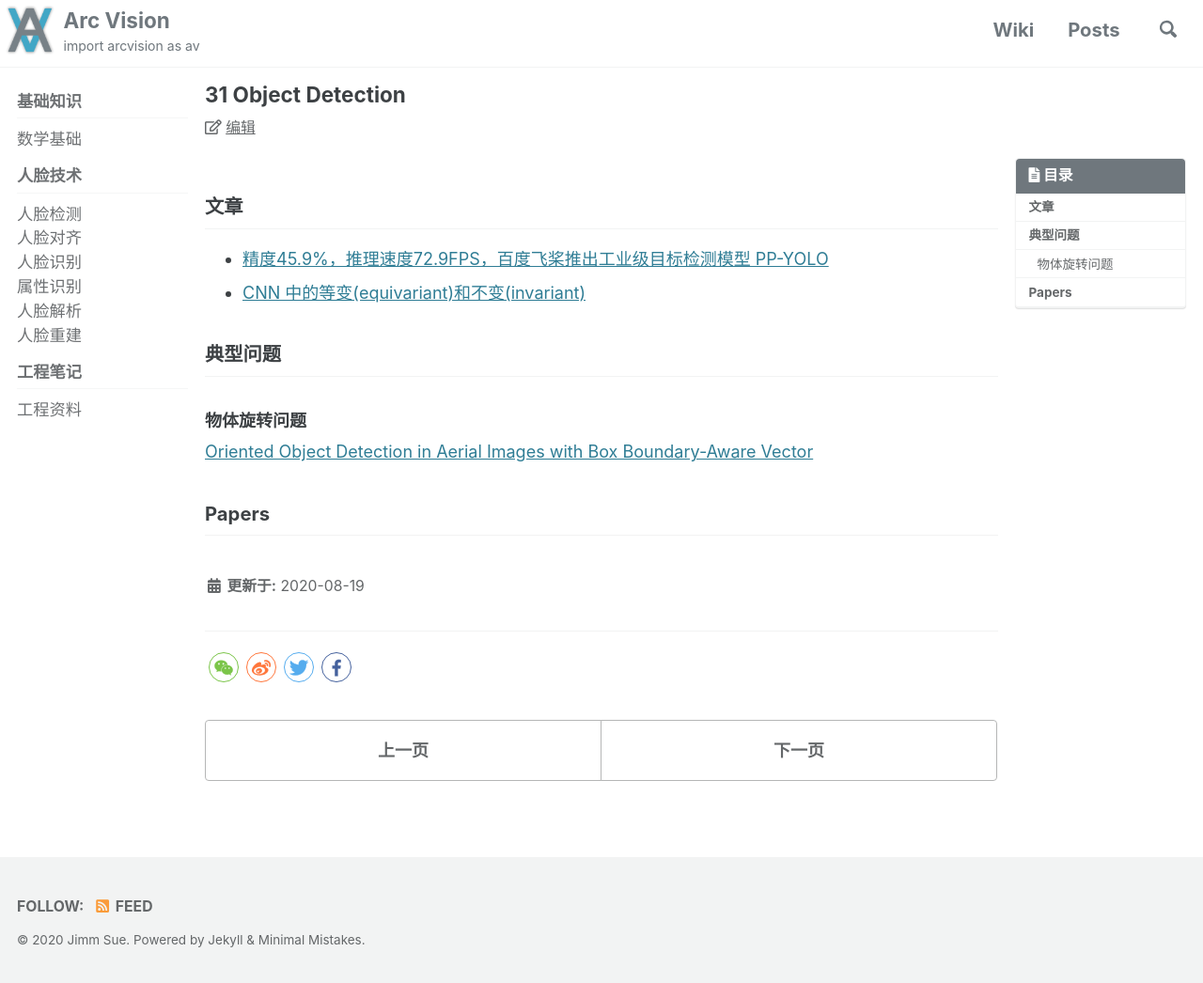
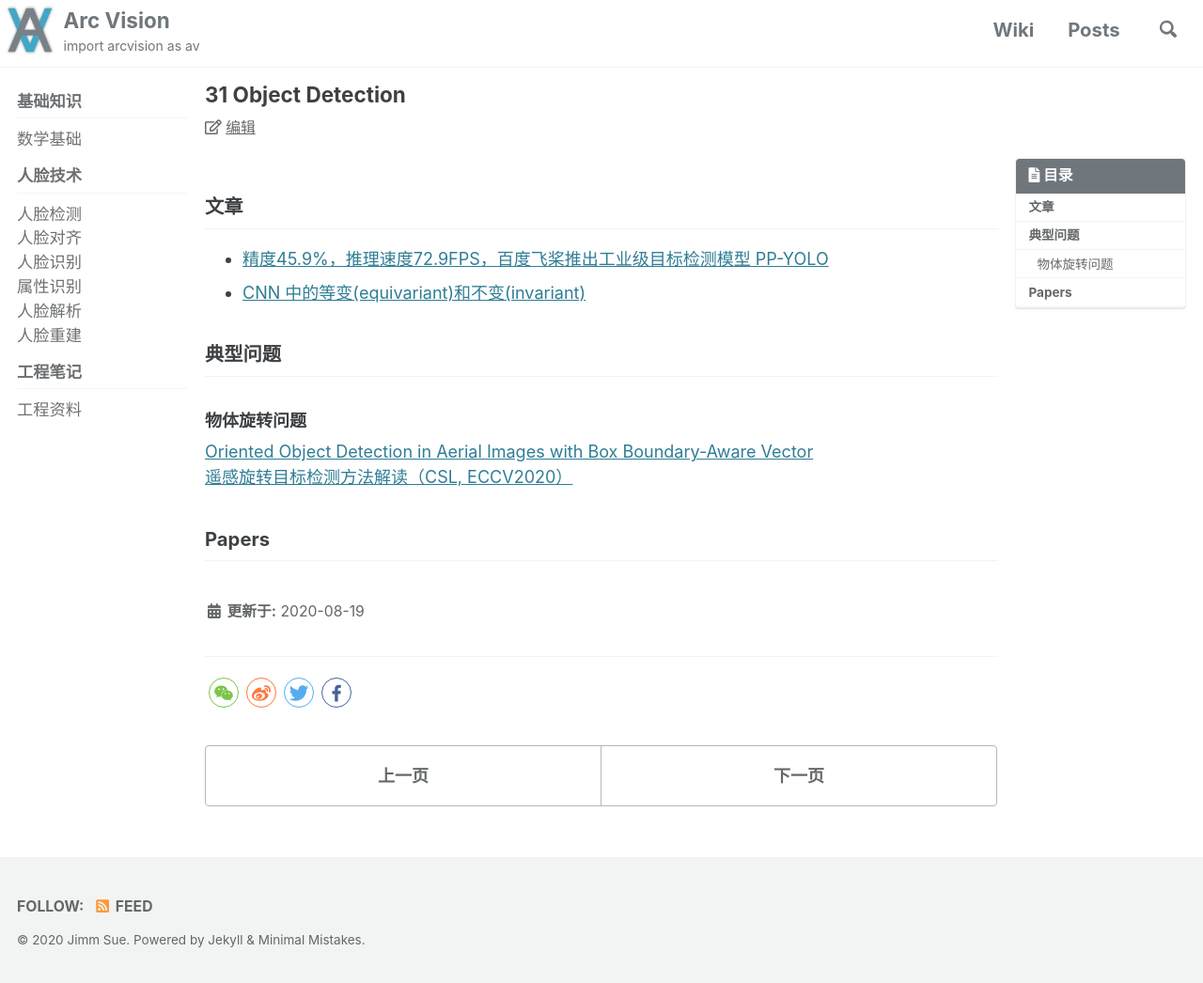
Before and after one commit to ArcVision/ArcVision.github.io, a Jekyll site: the page built from _wiki/31-object-detection.md, in a window 1280 px wide and 1046 px high. Shown: the whole window at 94% size. Built offline with Jekyll 4.4.1, drawn with Linux system fonts in a browser that asks for light colours; cached includes are drawn as plain includes; comment, search, counter and statistics services are not loaded.

Commit message:
Update 31-object-detection.md

```diff
--- a/_wiki/31-object-detection.md
+++ b/_wiki/31-object-detection.md
@@ -14,6 +14,7 @@ toc: true
 ### 物体旋转问题
 
 [Oriented Object Detection in Aerial Images with Box Boundary-Aware Vector][BBA-Vectors]
+[遥感旋转目标检测方法解读（CSL, ECCV2020）](https://zhuanlan.zhihu.com/p/111493759)
 
 [BBA-Vectors]: https://arxiv.org/pdf/2008.07043v1.pdf
 
```
